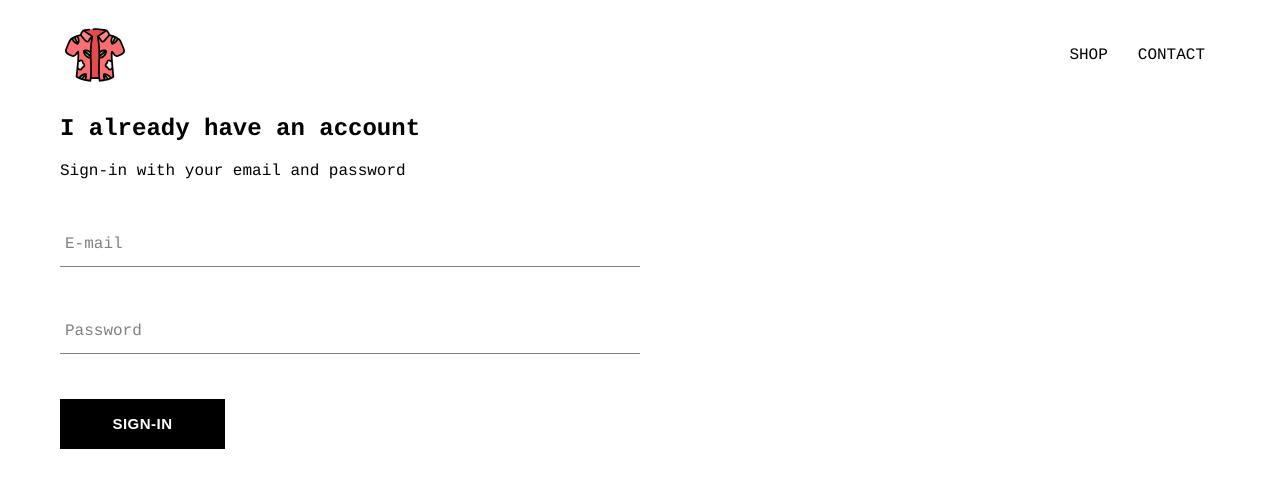
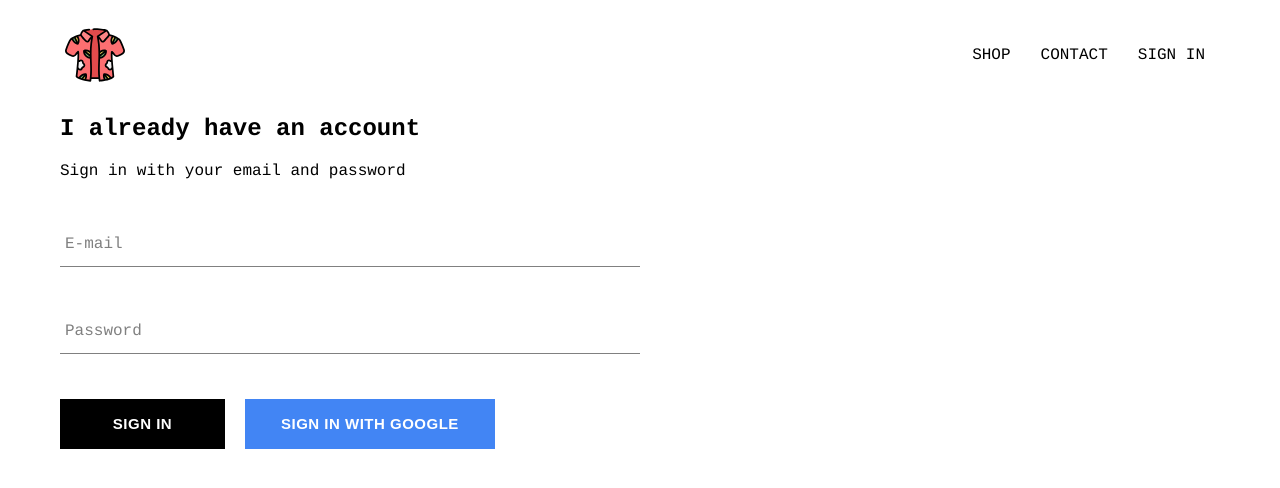
Before and after one commit to niiccolas/zolonda, a React (Create React App) app: page /signin in a window 1280 px wide. Shown: the top 488 px of the page. Built offline with nearby package versions, Linux system fonts and the light colour scheme; no server answers.

Commit message:
Connect to Firebase & add Google sign in

```diff
--- a/package.json
+++ b/package.json
@@ -7,6 +7,7 @@
     "@testing-library/jest-dom": "^4.2.4",
     "@testing-library/react": "^9.3.2",
     "@testing-library/user-event": "^7.1.2",
+    "firebase": "^7.11.0",
     "react": "^16.13.0",
     "react-dom": "^16.13.0",
     "react-router-dom": "^5.1.2",
--- a/src/App.js
+++ b/src/App.js
@@ -1,5 +1,6 @@
 import React from 'react';
 import { Switch, Route } from 'react-router-dom';
+import { auth } from './firebase/firebase.utils';
 
 import './App.scss';
 
@@ -8,9 +9,33 @@ import Home from './pages/Home/Home';
 import Shop from './pages/Shop/Shop';
 import SignInSignUp from './pages/SignInSignUp/SignInSignUp';
 
-const App = () => (
+class App extends React.Component {
+  constructor(props) {
+    super(props);
+
+    this.state = {
+      currentUser: null
+    };
+  }
+
+  unsubscribeFromAuth = null;
+
+  componentDidMount() {
+    this.unsubscribeFromAuth = auth.onAuthStateChanged(user => {
+      this.setState({
+        currentUser: user
+      });
+    });
+  }
+
+  componentWillUnmount() {
+    this.unsubscribeFromAuth(); // closes subscription
+  }
+
+  render() {
+    return (
       <div className="App">
-    <Header />
+        <Header currentUser={this.state.currentUser} />
         <Switch>
           <Route exact path="/" component={Home} />
           <Route path="/shop" component={Shop} />
@@ -18,5 +43,7 @@ const App = () => (
         </Switch>
       </div>
     );
+  }
+}
 
 export default App;
--- a/src/App.scss
+++ b/src/App.scss
@@ -3,9 +3,8 @@
   padding: 20px 60px;
 
   a {
-    text-decoration: none;
-    color: black;
-    font-weight: 500;
+    // text-decoration: none;
+    // color: black;
   }
 }
 
--- a/src/components/CollectionPreview/CollectionPreview.scss
+++ b/src/components/CollectionPreview/CollectionPreview.scss
@@ -7,6 +7,7 @@
 .CollectionPreview__title {
   font-size: 28px;
   margin-bottom: 25px;
+  margin-top: 0;
 }
 
 .CollectionPreview__preview {
--- a/src/components/CustomButton/CustomButton.jsx
+++ b/src/components/CustomButton/CustomButton.jsx
@@ -2,9 +2,18 @@ import React from 'react';
 
 import './CustomButton.scss';
 
-export default function CustomButton({ children, ...otherProps }) {
+export default function CustomButton({
+  children,
+  isGoogleSignIn,
+  ...otherProps
+}) {
   return (
-    <button className="CustomButton" {...otherProps}>
+    <button
+      className={`CustomButton ${
+        isGoogleSignIn ? 'CustomButton__googleSignIn' : ''
+      }`}
+      {...otherProps}
+    >
       {children}
     </button>
   );
--- a/src/components/CustomButton/CustomButton.scss
+++ b/src/components/CustomButton/CustomButton.scss
@@ -1,21 +1,40 @@
+$google-blue: #4285f4;
+$google-blue-hover: #357ae8;
+
 .CustomButton {
   min-width: 165px;
   width: auto;
   height: 50px;
   letter-spacing: 0.5px;
-  line-height: 50px;
   padding: 0 35px 0 35px;
   font-size: 15px;
   background-color: black;
   color: white;
   text-transform: uppercase;
   font-weight: bolder;
-  border: none;
   cursor: pointer;
+  border: 1px solid black;
+  margin-right: 20px;
 
   &:hover {
     background-color: white;
     color: black;
-    border: 1px solid black;
   }
 }
+
+.CustomButton__googleSignIn {
+  background-color: $google-blue;
+  border: 1px solid $google-blue;
+
+  &:hover {
+    background-color: $google-blue-hover;
+    border: 1px solid $google-blue-hover;
+    color: white;
+  }
+}
+
+.CustomButtons {
+  // display: flex;
+  // justify-content: space-between;
+
+}
--- a/src/components/Header/Header.jsx
+++ b/src/components/Header/Header.jsx
@@ -1,11 +1,12 @@
 import React from 'react';
 import { Link } from 'react-router-dom';
+import { auth } from '../../firebase/firebase.utils';
 
 import { ReactComponent as Logo } from '../../assets/appLogo.svg';
 
 import './Header.scss';
 
-const Header = () => (
+const Header = ({ currentUser }) => (
   <div className="Header">
     <Link to="/" className="Header__logoContainer">
       <Logo className="Header__logo" />
@@ -17,6 +18,15 @@ const Header = () => (
       <Link to="/contact" className="Header__option">
         CONTACT
       </Link>
+      {currentUser ? (
+        <div className="Header__option" onClick={() => auth.signOut()}>
+          SIGN OUT
+        </div>
+      ) : (
+        <Link to="/signin" className="Header__option">
+          SIGN IN
+        </Link>
+      )}
     </div>
   </div>
 );
--- a/src/components/Header/Header.scss
+++ b/src/components/Header/Header.scss
@@ -17,12 +17,35 @@
 
 .Header__options {
   height: 100%;
-  width: 50%;
+  // width: 50%;
   display: flex;
   align-items: center;
-  justify-content: flex-end;
+  // justify-content: flex-end;
 }
 
 .Header__option {
-  padding: 10px 15px;
+  padding: 10px;
+  margin: 0 5px;
+  font-weight: 500;
+  text-decoration: none;
+  color: black;
+  cursor: pointer;
+  position: relative;
+
+  &:hover:after {
+    width: 100%;
+    left: 0;
+    background: black;
+  }
+
+  &:after {
+    content: '';
+    position: absolute;
+    width: 0;
+    height: 3px;
+    display: block;
+    right: 0;
+    background: #000;
+    transition: width .2s ease, height .1s ease;
+  }
 }
--- a/src/components/SignIn/SignIn.jsx
+++ b/src/components/SignIn/SignIn.jsx
@@ -1,4 +1,5 @@
 import React, { Component } from 'react';
+import { signInWithGoogle } from '../../firebase/firebase.utils';
 
 import FormInput from '../FormInput/FormInput';
 import CustomButton from '../CustomButton/CustomButton';
@@ -31,7 +32,7 @@ export default class SignIn extends Component {
     return (
       <div>
         <h2>I already have an account</h2>
-        <span>Sign-in with your email and password</span>
+        <span>Sign in with your email and password</span>
 
         <form onSubmit={this.handleSubmit} className="SignIn__inputs">
           <FormInput
@@ -48,7 +49,13 @@ export default class SignIn extends Component {
             label="Password"
             onChange={this.handleChange}
           />
-          <CustomButton type="submit">Sign-in</CustomButton>
+
+          <div className="CustomButtons">
+            <CustomButton type="submit">Sign in</CustomButton>
+            <CustomButton onClick={signInWithGoogle} isGoogleSignIn>
+              Sign in with Google
+            </CustomButton>
+          </div>
         </form>
       </div>
     );
--- /dev/null
+++ b/src/firebase/firebase.utils.js
@@ -0,0 +1,25 @@
+import firebase from 'firebase/app';
+import 'firebase/firestore';
+import 'firebase/auth';
+
+const firebaseConfig = {
+  apiKey: 'AIzaSyCU5LqAjjBVK7oOsrTDma48ynnYfgGaLRg',
+  authDomain: 'zolonda-c08ae.firebaseapp.com',
+  databaseURL: 'https://zolonda-c08ae.firebaseio.com',
+  projectId: 'zolonda-c08ae',
+  storageBucket: 'zolonda-c08ae.appspot.com',
+  messagingSenderId: '1017804209594',
+  appId: '1:1017804209594:web:f0d7c8e171874ddfecb183',
+  measurementId: 'G-GGHXZGW38Q'
+};
+
+firebase.initializeApp(firebaseConfig);
+
+export const auth = firebase.auth();
+export const firestore = firebase.firestore();
+
+const provider = new firebase.auth.GoogleAuthProvider();
+provider.setCustomParameters({ prompt: 'select_account' });
+export const signInWithGoogle = () => auth.signInWithPopup(provider);
+
+export default firebase;
```
Also changed, not shown: 1 other file (tests, documents, lock files or other folders). Lines whose indentation alone changed are shown as unchanged.
